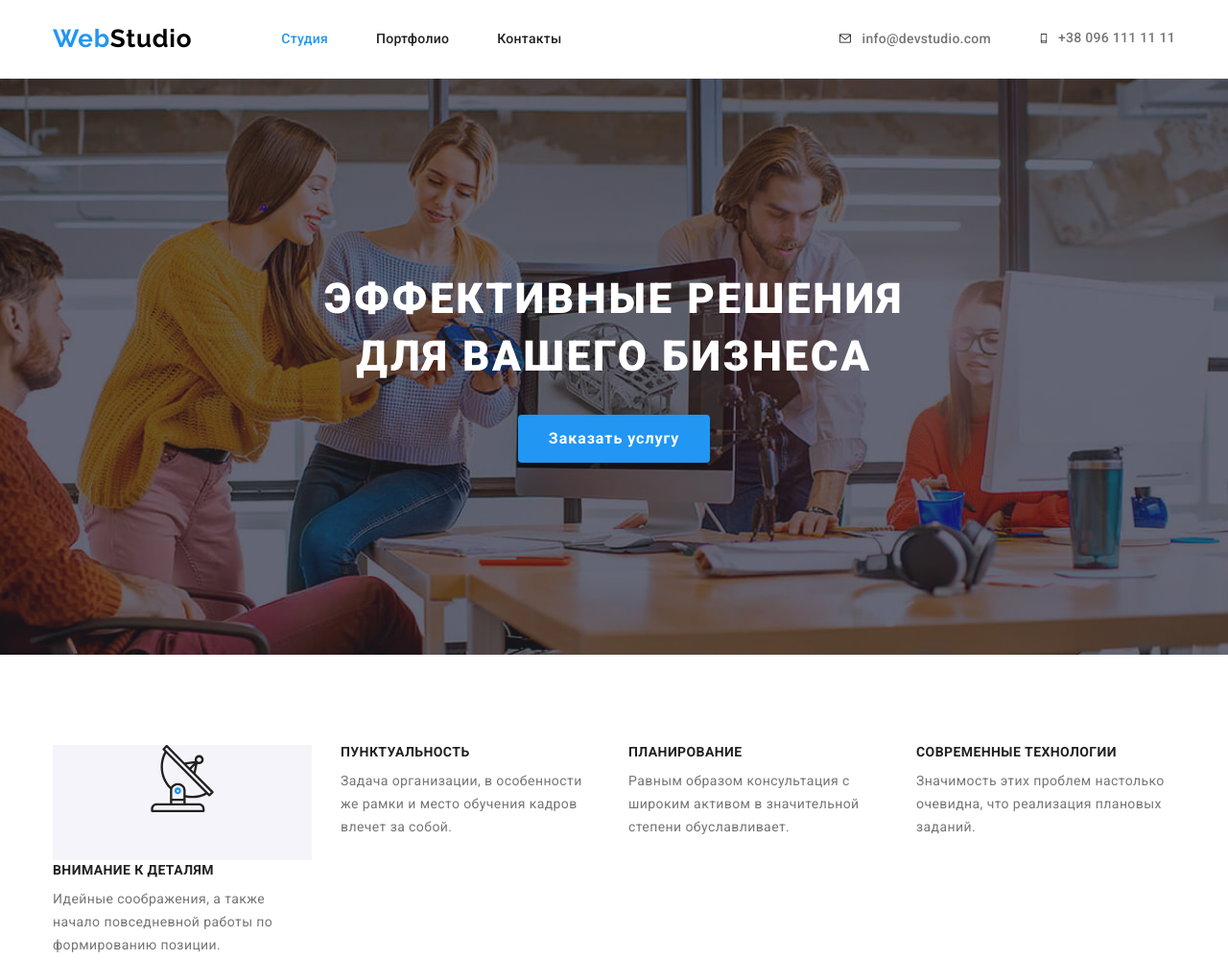
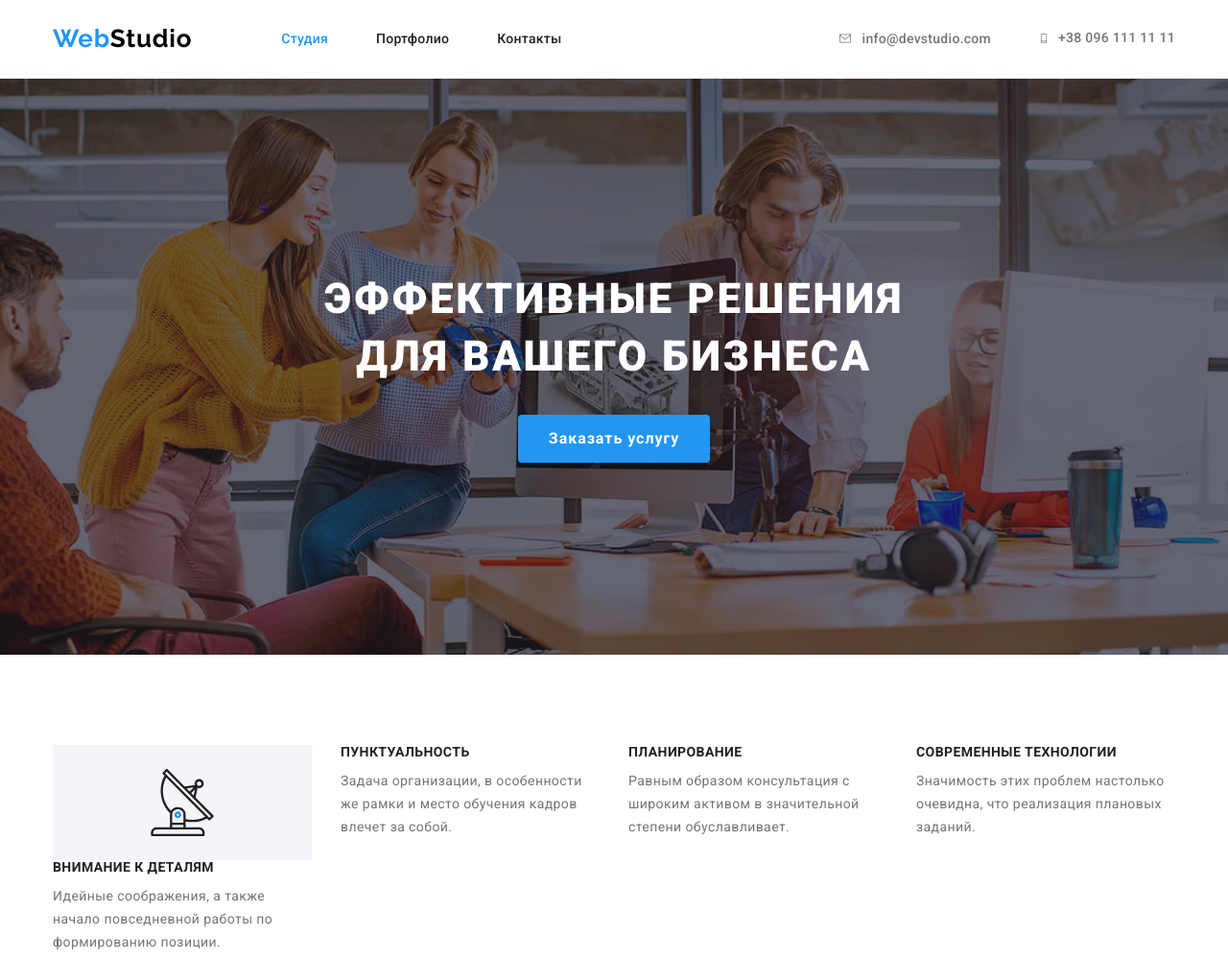
Before and after one commit to Denis19850204/hw4, a plain HTML site: page index.html in a window 1280 px wide. Shown: the top 1000 px of the page at 96% size. Drawn offline with nearby package versions, Linux system fonts and the light colour scheme.

Commit message:
benefits

```diff
--- a/css/style.css
+++ b/css/style.css
@@ -157,6 +157,8 @@ body {
   width: 16px;
   height: 12px;
   margin-right: 10px;
+  fill: currentColor;
+
 
 }
 
@@ -164,11 +166,11 @@ body {
   width: 10px;
   height: 16px;
   margin-right: 10px;
+  fill: currentColor;
+
 }
 
-.contact-item:hover{
-fill: var(--accent-color);
-}
+
 
 .contact-item:not(:last-child) {
   margin-right: 50px;
@@ -256,15 +258,18 @@ fill: var(--accent-color);
   width: 270px;
 }
 
-.icon-antenna{
+.icon-benefits{
+  display: flex;
+  height: 120px;
+  align-items: center;
 
-  width: 270px;
-  height: 120px;
-
-  background-color: #F5F4FA;
+  background-color: var(--bkg-color);
+  background-size: cover;
 
 
 }
+
+
 
 .item:not(:last-child) {
   margin-right: 30px;
--- a/index.html
+++ b/index.html
@@ -66,9 +66,11 @@
           <h2 hidden>Преимущества</h2>
           <ul class="list-benefits">
             <li class="item benefits-item">
-              <svg class="icon-antenna">
-                <use href="./img/symbol-defs.svg#icon-antenna" wigth="70px" height="70px" ></use>
+              <div class="icon-benefits">
+                <svg class="icon-antenna" wigth="70px" height="70px">
+                <use href="./img/symbol-defs.svg#icon-antenna" ></use>
               </svg>
+</div>
               <h3 class="subtitle-benefits">Внимание к деталям</h3>
               <p class="text-benefits">
                 Идейные соображения, а также начало повседневной работы по формированию позиции.
```
